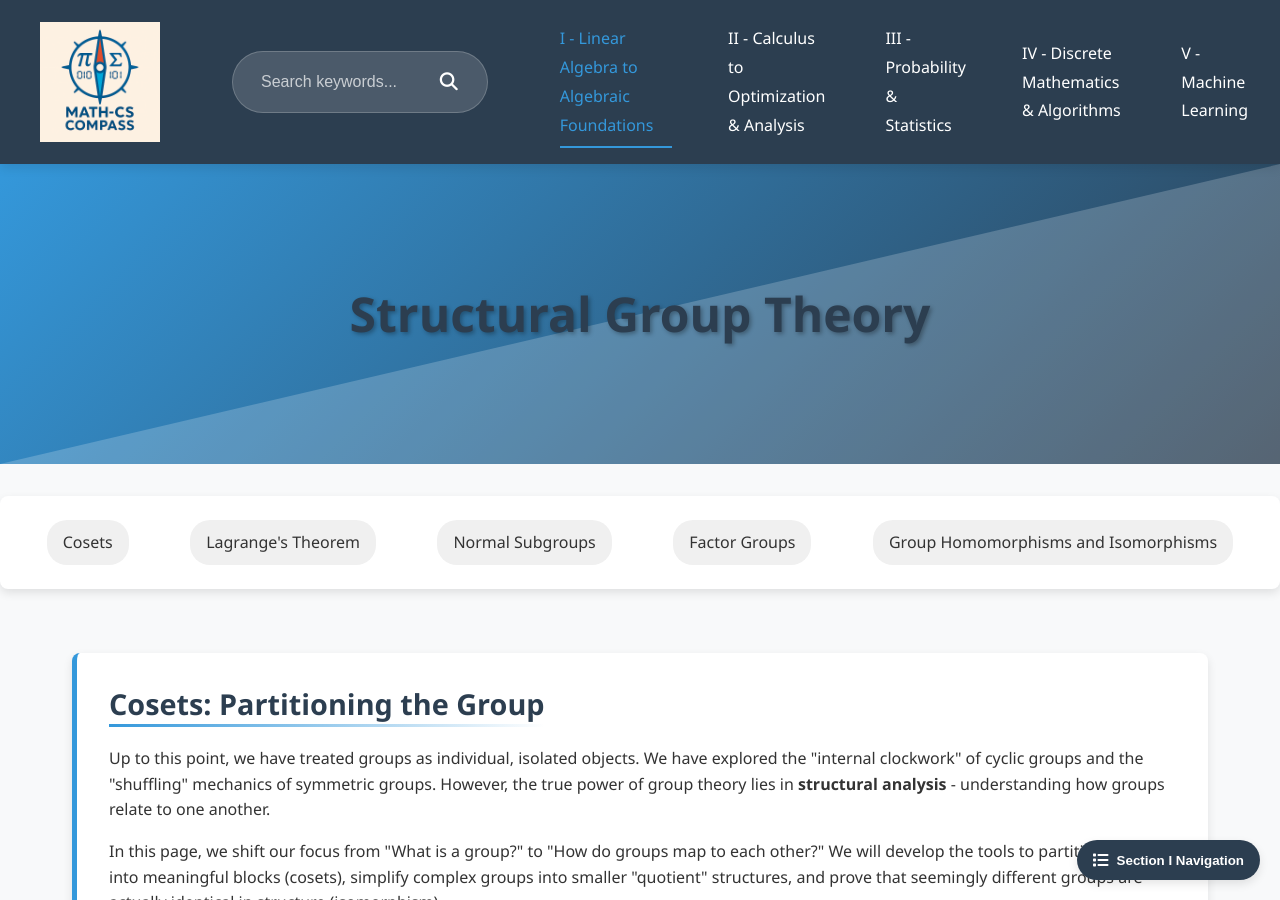
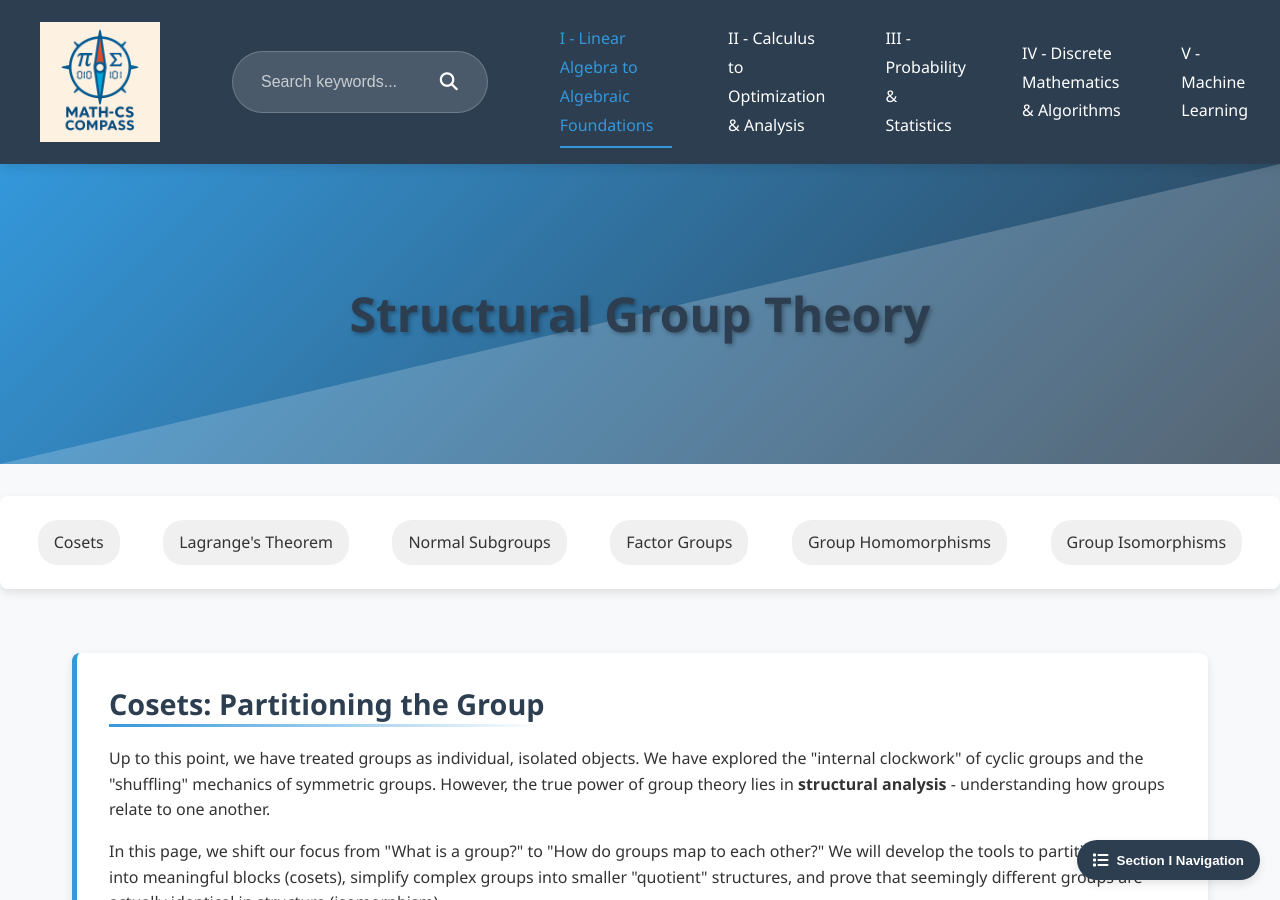
Before and after one commit to Yusukey01/yusukey01.github.io, a Jekyll site: the page built from Mathematics/Linear_algebra/group_isomorphism.html, in a window 1280 px wide and 900 px high. Built offline with Jekyll 4.4.1, drawn with Linux system fonts in a browser that asks for light colours.

Commit message:
rebuild page structure

```diff
--- a/Mathematics/Linear_algebra/group_isomorphism.html
+++ b/Mathematics/Linear_algebra/group_isomorphism.html
@@ -89,8 +89,8 @@ uses_python: false
             <a href="#Lagrange">Lagrange's Theorem</a>
             <a href="#normal">Normal Subgroups</a>
             <a href="#factor">Factor Groups</a>
-            <a href="#homomorphisms">Group Homomorphisms and Isomorphisms</a>
-
+            <a href="#homomorphisms">Group Homomorphisms</a>
+            <a href="#isomorphisms">Group Isomorphisms</a>
         </div>
 
         <div class="container">
@@ -607,6 +607,10 @@ uses_python: false
                     a normal subgroup of \(G\). (Note: the converse of this statement is also true.)
                 </div>
 
+            </section>
+
+            <section id="isomorphisms" class="section-content">
+                <h2>Group Isomorphisms</h2>
                 <p>
                     When a homomorphism is so perfect that it creates a one-to-one correspondence between every element and every
                     operation, we call it an <strong>isomorphism</strong>. If an isomorphism exists, the two groups are structurally
@@ -752,7 +756,7 @@ uses_python: false
 
                 <p>
                     we immediately obtain following corollaries from TFIT.
-                 </p>
+                </p>
                     <div class="theorem">
                         <span class="theorem-title">Corollaries:</span>
                             If \(\phi\) is a homomorphism from a finite group \(G\) to \(\overline{G}\), then
@@ -764,7 +768,6 @@ uses_python: false
 
             </section>
 
-
         </div>
 
         <script src="/js/main.js"></script>
```
